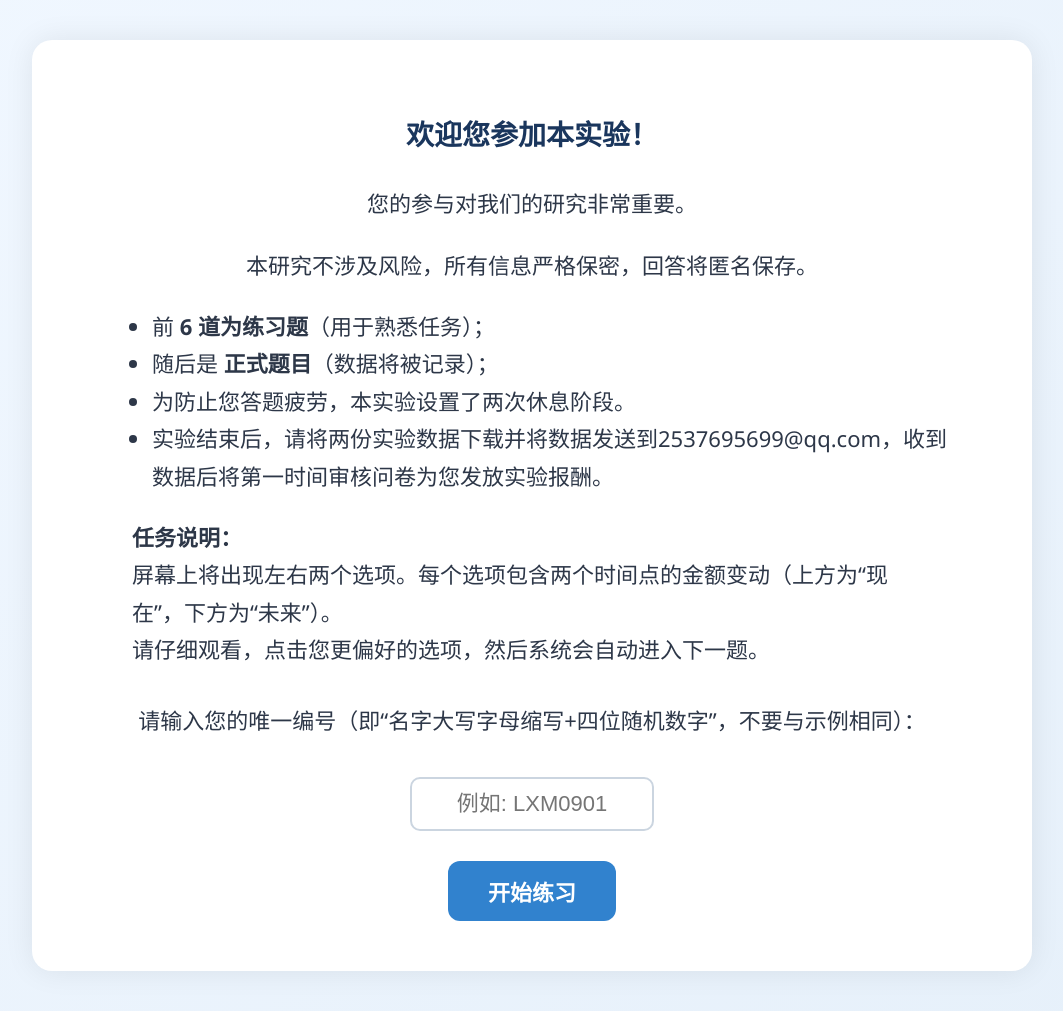
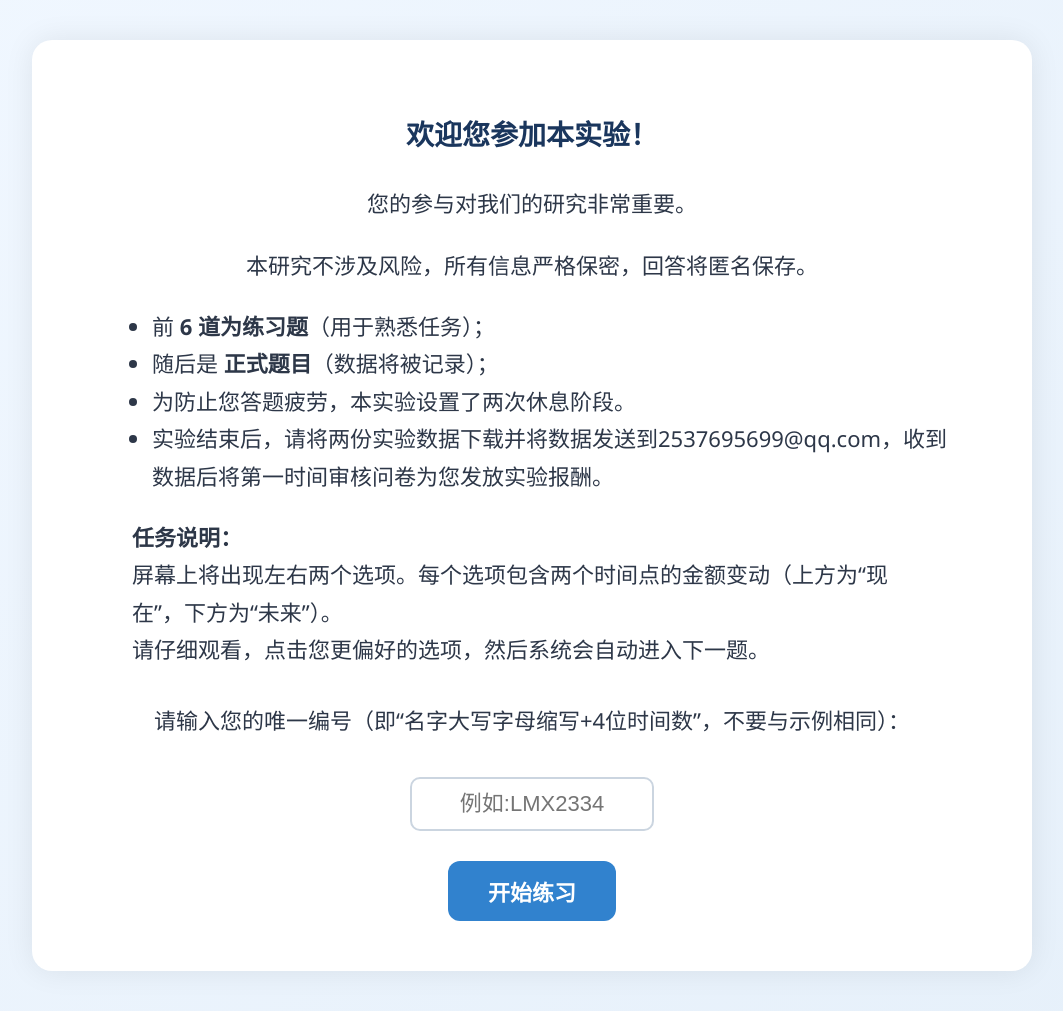
Before and after one commit to 0719-tyy/0719-tyy.github.io, a plain HTML site: page index.html in a window 1280 px wide. Shown: the whole page, without its empty margins (108-1171 px from the left). Drawn offline with Linux system fonts and the light colour scheme.

Commit message:
index.html

```diff
--- a/index.html
+++ b/index.html
@@ -216,8 +216,8 @@
   </p>
 
   <br>
-  <label for="pid" style="font-size:22px;">请输入您的唯一编号（即“名字大写字母缩写+四位随机数字”，不要与示例相同）：</label><br>
-  <input type="text" id="pid" placeholder="例如: LXM0901">
+  <label for="pid" style="font-size:22px;">请输入您的唯一编号（即“名字大写字母缩写+4位时间数”，不要与示例相同）：</label><br>
+  <input type="text" id="pid" placeholder="例如:LMX2334">
 
   <button onclick="startExperiment()">开始练习</button>
 </div>
```
